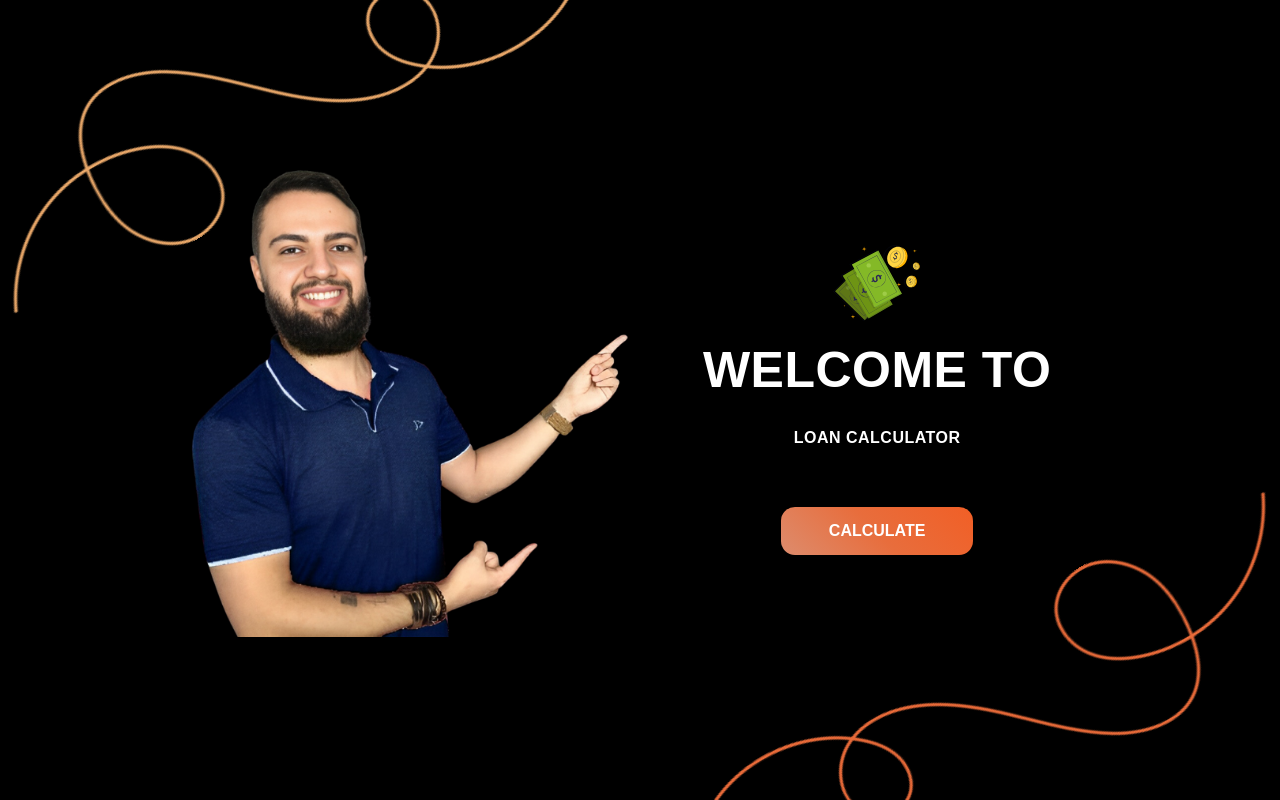
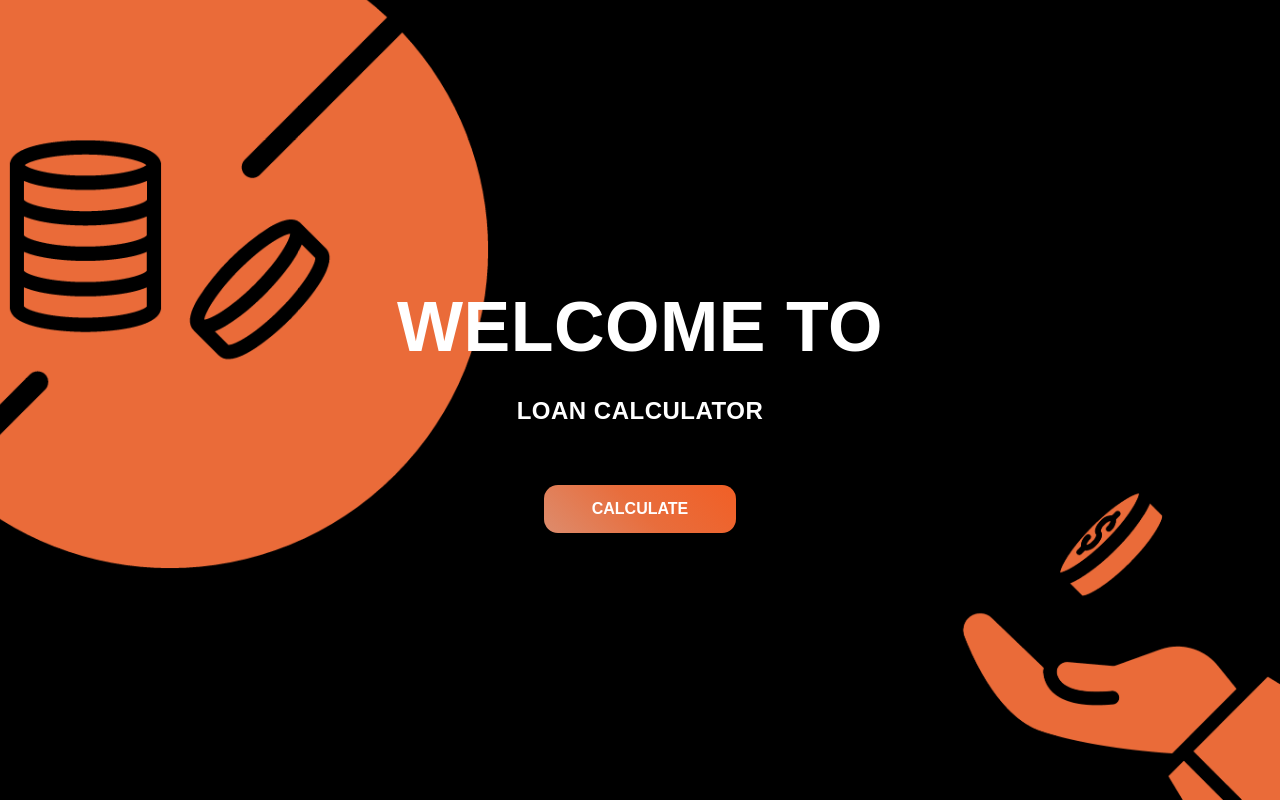
Before and after one commit to ricardorocker/loan-calculator, an Angular app: page /home in a window 1280 px wide. Built offline with nearby package versions, Linux system fonts and the light colour scheme.

Commit message:
Change all style from homePage

```diff
--- a/db.json
+++ b/db.json
@@ -1424,6 +1424,48 @@
       "interestPayable": 8500,
       "totalAmountPayable": 133500,
       "id": 206
+    },
+    {
+      "loanTypeResponse": "Car",
+      "principal": 101000,
+      "interestPayable": 413494,
+      "totalAmountPayable": 514494,
+      "id": 207
+    },
+    {
+      "loanTypeResponse": "Car",
+      "principal": 100000,
+      "interestPayable": 23333,
+      "totalAmountPayable": 123333,
+      "id": 208
+    },
+    {
+      "loanTypeResponse": "Car",
+      "principal": 200000,
+      "interestPayable": 250000,
+      "totalAmountPayable": 450000,
+      "id": 209
+    },
+    {
+      "loanTypeResponse": "Car",
+      "principal": 161000,
+      "interestPayable": 16100,
+      "totalAmountPayable": 177100,
+      "id": 210
+    },
+    {
+      "loanTypeResponse": "Car",
+      "principal": 161000,
+      "interestPayable": 40250,
+      "totalAmountPayable": 201250,
+      "id": 211
+    },
+    {
+      "loanTypeResponse": "Car",
+      "principal": 161000,
+      "interestPayable": 2415000,
+      "totalAmountPayable": 2576000,
+      "id": 212
     }
   ]
 }
--- a/src/app/views/home/home.component.css
+++ b/src/app/views/home/home.component.css
@@ -10,22 +10,19 @@
 
 .diagonal-image-top {
   position: absolute;
-  top: 5px;
-  left: -61px;
-  transform: rotate(150deg);
-  width: 50%;
-  animation: delayAppearance 4s ease 0s 1 forwards
+  top: -100px;
+  left: -180px;
+  width: 700px;
+  animation: delayAppearance 4s ease 0s 1 forwards;
 }
 
 .diagonal-image-bottom {
   position: absolute;
-  bottom: 0;
-  right: -60px;
-  transform: rotate(-30deg);
-  width: 50%;
-  animation: delayAppearance 4s ease 0s 1 forwards
+  bottom: -80px;
+  right: -80px;
+  width: 400px;
+  animation: delayAppearance 4s ease 0s 1 forwards;
 }
-
 
 .container {
   display: flex;
@@ -34,18 +31,6 @@
   background-color: black;
   border-radius: 6px 6px 6px 6px;
   box-shadow: 0px 3px 6px #00000033;
-}
-
-.left-side {
-  flex: 1;
-  display: flex;
-  align-items: center;
-  justify-content: center;
-}
-
-.left-side img {
-  max-width: 100%;
-  max-height: 100%;
 }
 
 .right-side {
@@ -58,7 +43,7 @@
 }
 
 .first-line {
-  font-size: 50px;
+  font-size: 70px;
   font-weight: bold;
   text-transform: uppercase;
   letter-spacing: 0.5px;
@@ -68,12 +53,14 @@
   color: transparent;
   margin-top: 20px;
   margin-bottom: 30px;
+  opacity: 0;
+  animation: slideInFromTop 2s ease 0s 1 forwards;
 }
 
 .app-title {
   margin: 10px 0;
   margin-bottom: 60px;
-  font-size: 16px;
+  font-size: 24px;
   font-weight: bold;
   text-transform: uppercase;
   letter-spacing: 0.5px;
@@ -82,9 +69,11 @@
   background-clip: text;
   color: transparent;
   margin-top: 0;
+  opacity: 0;
+  animation: slideInFromRight 2s ease 0s 1 forwards;
 }
 
-button {
+.start-button {
   display: inline-flex;
   align-items: center;
   height: 48px;
@@ -102,11 +91,13 @@ button {
   box-shadow: 0px 3px 6px #00000033;
   text-transform: uppercase;
   font-weight: bold;
+  opacity: 0;
+  animation: slideInFromBottom 2s ease 0s 1 forwards;
 }
 
-button:hover {
-  color: white;
-  transform: scale(1.1);
+.start-button:hover {
+  background: white;
+  color: rgb(241, 95, 38);
 }
 
 @media screen and (max-height: 560px) {
@@ -115,18 +106,26 @@ button:hover {
   }
 }
 
-@media screen and (max-width: 550px) {
+@media screen and (max-width: 555px) {
   .home {
     height: 100vh;
+  }
+
+  .first-line {
+    font-size: 50px;
+  }
+
+  .diagonal-image-top {
+    width: 400px;
+  }
+
+  .diagonal-image-bottom {
+    width: 270px;
   }
 
   .container {
     width: 100%;
     height: 80%;
-  }
-
-  .left-side {
-    display: none;
   }
 }
 
@@ -138,3 +137,58 @@ button:hover {
     opacity: 1;
   }
 }
+
+@keyframes slideInFromTop {
+  0% {
+    transform: translateY(-100%);
+    opacity: 0;
+  }
+  100% {
+    transform: translateY(0);
+    opacity: 1;
+  }
+}
+
+@keyframes slideInFromBottom {
+  0% {
+    transform: translateY(100%);
+    opacity: 0;
+  }
+  100% {
+    transform: translateY(0);
+    opacity: 1;
+  }
+}
+
+@keyframes slideInFromLeft {
+  0% {
+    transform: translateX(-100%);
+    opacity: 0;
+  }
+  100% {
+    transform: translateX(0%);
+    opacity: 1;
+  }
+}
+
+@keyframes slideInFromRight {
+  0% {
+    transform: translateX(100%);
+    opacity: 0;
+  }
+  100% {
+    transform: translateX(0);
+    opacity: 1;
+  }
+}
+
+@keyframes zoomIn {
+  0% {
+    transform: scale(0);
+    opacity: 0;
+  }
+  100% {
+    transform: scale(1);
+    opacity: 1;
+  }
+}
--- a/src/app/views/home/home.component.html
+++ b/src/app/views/home/home.component.html
@@ -1,19 +1,11 @@
 <div class="home">
-    <img src="../../../assets/1.png" class="diagonal-image-top" />
-    <img src="../../../assets/2.png" class="diagonal-image-bottom" />
+  <img src="../../../assets/stack-coins.png" class="diagonal-image-top" />
+  <img src="../../../assets/hand-coin.png" class="diagonal-image-bottom" />
   <div class="container">
-    <div class="left-side">
-      <img
-        src="../../../assets/profile-home.png"
-        alt="Background Image"
-        class="profile-photo"
-      />
-    </div>
     <div class="right-side">
-      <img src="../../../assets/money-icon.svg" width="100px" />
       <p class="first-line">Welcome to</p>
       <h5 class="app-title">Loan Calculator</h5>
-      <button id="start-button" routerLink="/loan-calculator">Calculate</button>
+      <button class="start-button" routerLink="/loan-calculator">Calculate</button>
     </div>
   </div>
 </div>
--- a/src/app/views/loan-calculator/loan-calculator.component.css
+++ b/src/app/views/loan-calculator/loan-calculator.component.css
@@ -43,6 +43,7 @@ form {
 .checkbox-group {
   display: flex;
   flex-wrap: wrap;
+  margin-top: 10px;
 }
 
 .ckb-loan-type {
@@ -69,6 +70,13 @@ form {
   flex-wrap: wrap;
   align-items: center;
   margin: 20px 0;
+}
+
+.error-message {
+  display: inline-flex;
+  color: #fa5412;
+  font-weight: bold;
+  margin-left: 8px;
 }
 
 input[type="number"],
@@ -200,7 +208,6 @@ select {
   animation: slideInFromTop 2s ease 0s 1 forwards;
 }
 
-
 .right-side {
   animation: slideInFromBottom 2s ease 0s 1 forwards;
 }
--- a/src/app/views/loan-calculator/loan-calculator.component.html
+++ b/src/app/views/loan-calculator/loan-calculator.component.html
@@ -2,7 +2,16 @@
   <form [formGroup]="loanForm" (ngSubmit)="onSubmit()">
     <div class="left-side">
       <div class="section">
-        <h5>Loan Type</h5>
+        <h5 style="display: inline-flex">Loan Type</h5>
+        <div
+          class="error-message"
+          *ngIf="
+            loanForm.get('loanType')!.hasError('required') &&
+            loanForm.get('loanType')!.touched
+          "
+        >
+          Please select a loan type.
+        </div>
 
         <div class="checkbox-group">
           <div class="ckb-loan-type">
@@ -16,15 +25,6 @@
           <div class="ckb-loan-type">
             <input type="radio" formControlName="loanType" [value]="3" />
             Personal
-          </div>
-          <div
-            class="error-message"
-            *ngIf="
-              loanForm.get('loanType')!.hasError('required') &&
-              loanForm.get('loanType')!.touched
-            "
-          >
-            Please select a loan type.
           </div>
         </div>
       </div>
```
Also changed, not shown: src/assets/hand-coin.png (added), src/assets/stack-coins.png (added).
